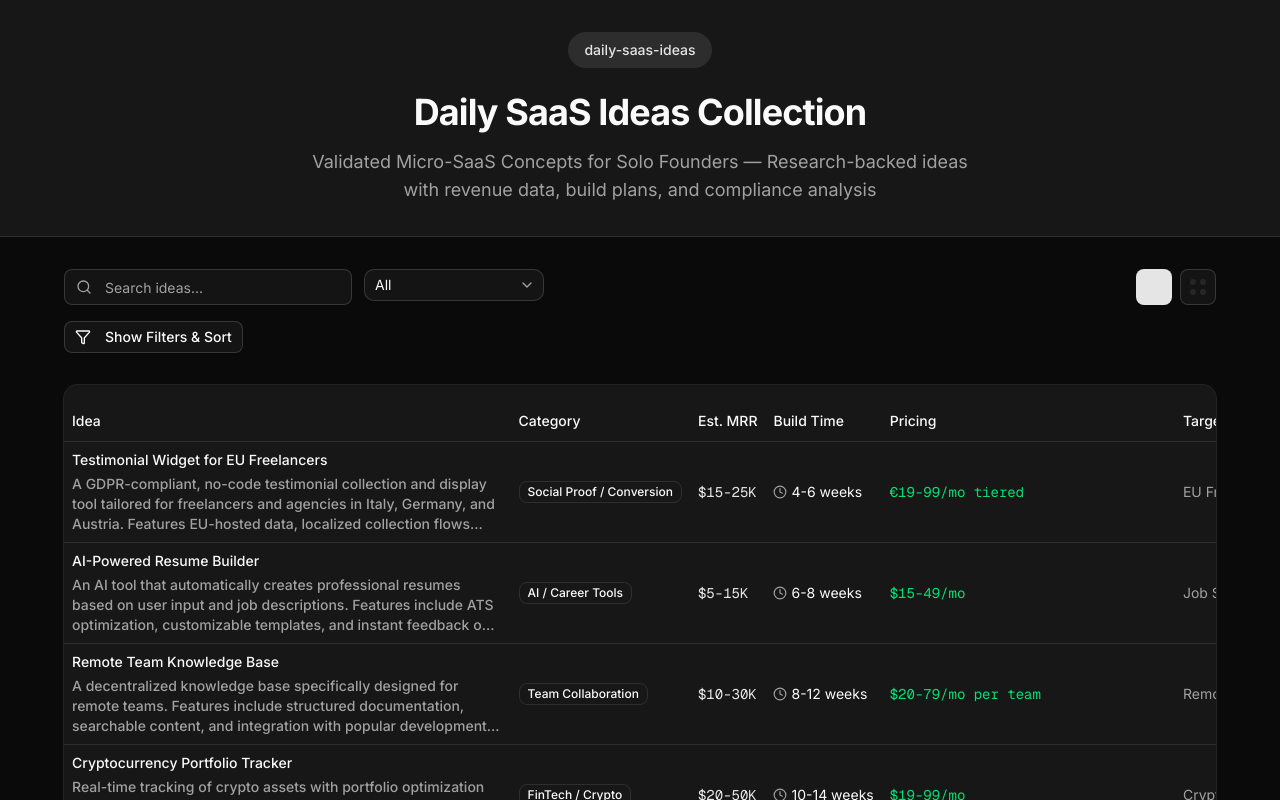
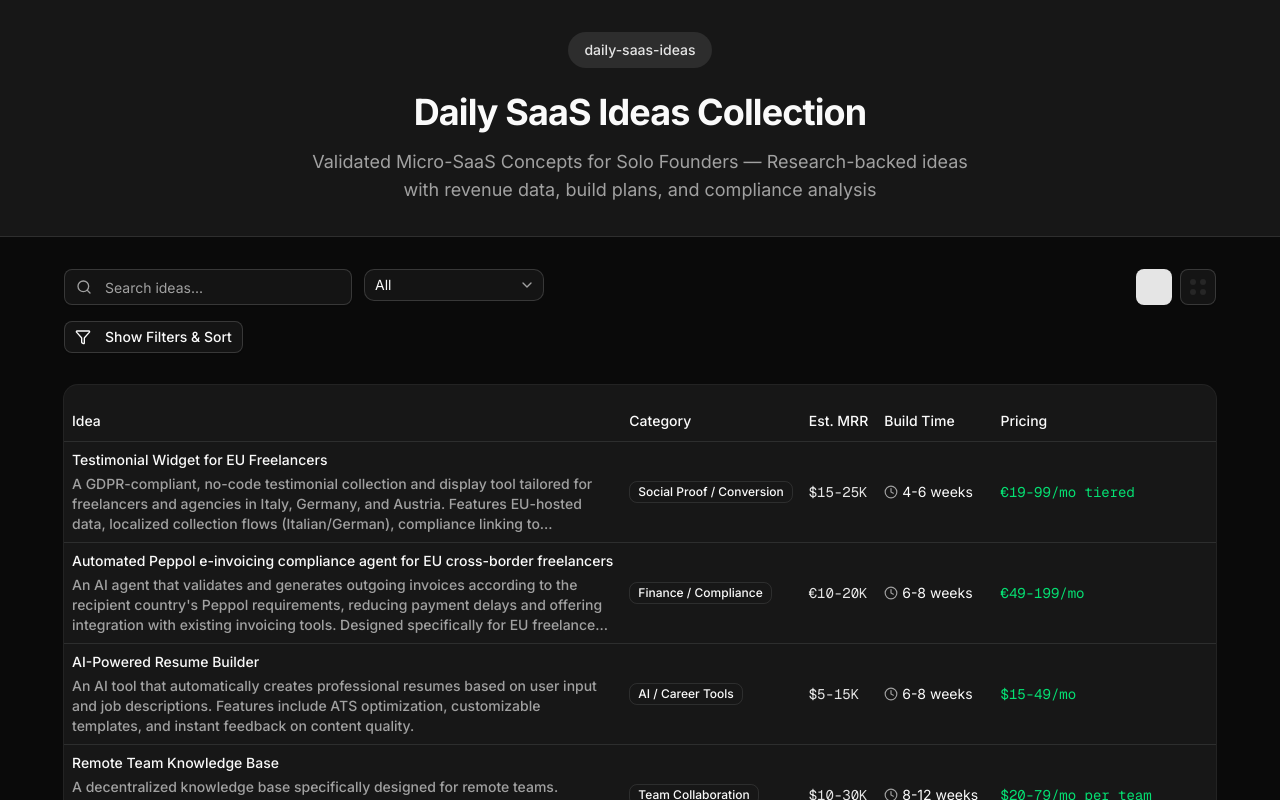
Before and after one commit to chrpan/daily-saas-ideas, a Next.js app: page / in a window 1280 px wide. Shown: the top 800 px of the page. Built offline with nearby package versions, Linux system fonts and the light colour scheme.

Commit message:
feat: add idea #10 -- Automated Peppol e-invoicing compliance agent for EU cross-border freelancers

```diff
--- /dev/null
+++ b/app/ideas/10/page.tsx
@@ -0,0 +1,49 @@
+"use client";
+
+import { Card, CardContent, CardDescription, CardHeader, CardTitle, CardFooter } from "@/components/ui/card";
+import { Badge } from "@/components/ui/badge";
+import { Separator } from "@/components/ui/separator";
+import { Button } from "@/components/ui/button";
+import { CheckCircle, XCircle, Globe } from "lucide-react";
+import Link from "next/link";
+
+export default function IdeaDetailPage() {
+  return (
+    <div className="min-h-screen bg-background">
+      {/* Header */}
+      <header className="border-b bg-card sticky top-0 z-10">
+        <div className="flex items-center justify-between px-4 py-4">
+          <div className="flex items-center gap-2">
+            <Link href="/" className="flex items-center gap-2 text-muted-foreground hover:text-foreground transition-colors">
+              <ArrowLeft className="h-4 w-4" />
+              <span className="text-sm font-medium">Back to Ideas</span>
+            </Link>
+          </div>
+          <span className="text-sm text-muted-foreground">Daily SaaS Ideas Collection</span>
+        </div>
+      </header>
+
+      <main className="container mx-auto px-4 py-8 max-w-4xl">
+        {/* Idea Information */}
+        <h1 className="text-3xl font-bold tracking-tight">Automated Peppol e-invoicing compliance agent for EU cross-border freelancers</h1>
+        <div className="flex items-start gap-3 mb-4">
+          <Badge variant="outline" className="text-xs">Category</Badge>
+          <span>Finance / Compliance</span>
+        </div>
+        <Card>
+          <CardHeader>
+            <CardTitle>A GDPR-compliant, automated agent that ensures invoices meet Peppol standards.</CardTitle>
+          </CardHeader>
+          <CardContent>
+            <CardDescription>A tool connecting to existing invoicing software, minimizing payment delays by validating outgoing invoices against Peppol standards for EU freelancers.</CardDescription>
+          </CardContent>
+          <CardFooter>
+            <Link href="/ideas/10">
+              <Button variant="outline" className="w-full">View Detailed Analysis</Button>
+            </Link>
+          </CardFooter>
+        </Card>
+      </main>
+    </div>
+  );
+}
--- a/app/page.tsx
+++ b/app/page.tsx
@@ -27,6 +27,20 @@ interface Idea {
 }
 
 const sampleIdeas: Idea[] = [
+  {
+    id: "10",
+    title: "Automated Peppol e-invoicing compliance agent for EU cross-border freelancers",
+    description: "An AI agent that validates and generates outgoing invoices according to the recipient country's Peppol requirements, reducing payment delays and offering integration with existing invoicing tools. Designed specifically for EU freelancers and SMBs, ensuring compliance and efficiency.",
+    date: "2026-09-05",
+    tags: ["Compliance", "Finance", "AI", "SMB"],
+    detailUrl: "/ideas/10",
+    featured: false,
+    estimatedMRR: "€10-20K",
+    buildTime: "6-8 weeks",
+    pricing: "€49-199/mo",
+    targetMarket: "Freelancers, Tax Advisors",
+    category: "Finance / Compliance"
+  },
   {
     id: "1",
     title: "Testimonial Widget for EU Freelancers",
```
